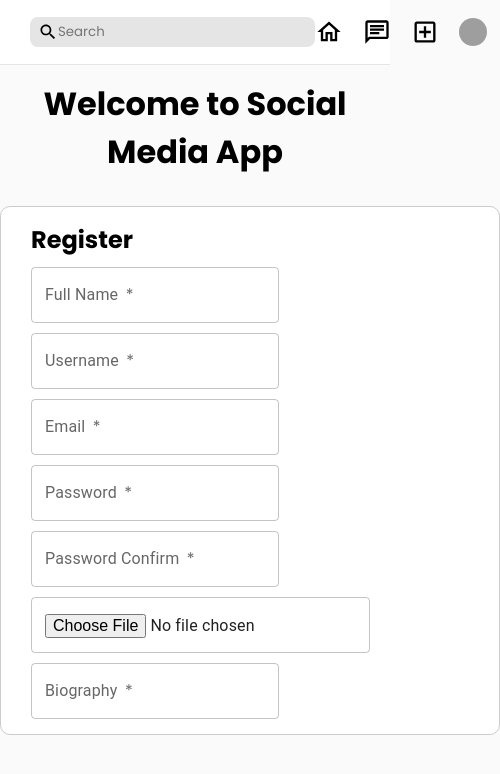
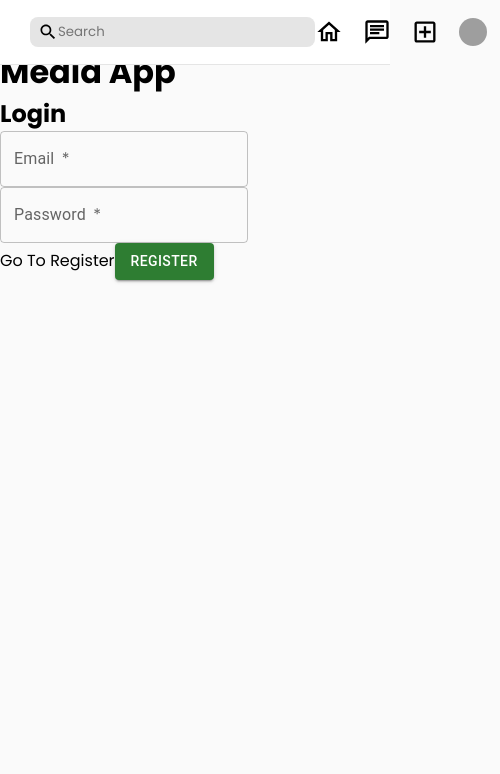
Before and after one commit to fatih3457/instagram-clone-project, a React (Create React App) app: page / in a window 390 px wide. Shown: the top 774 px of the page, 500 px wide, since content can reach past the window. Built offline with nearby package versions, Linux system fonts and the light colour scheme; grey boxes are pictures that could not be loaded.

Commit message:
fourteenth commit

```diff
--- a/src/App.jsx
+++ b/src/App.jsx
@@ -1,7 +1,8 @@
 import { useState } from "react";
 import { Header } from "./components/header/Header";
 import { Share } from "./components/share/Share";
-import { Register } from "./pages/home/register/Register";
+/* import { Register } from "./pages/home/register/Register"; */
+import { Login } from "./pages/home/login/Login";
 /* import { Messenger } from "./pages/home/messenger/Messenger"; */
 /* import { Home } from "./pages/home/Home"; */
 /* import { Profile } from "./pages/home/profile/Profile"; */
@@ -17,7 +18,8 @@ function App() {
       {/* <Home /> */}
       {/* <Profile /> */}
       {/* <Messenger /> */}
-      <Register />
+      {/* <Register /> */}
+      <Login />
     </div>
   );
 }
--- /dev/null
+++ b/src/pages/home/login/Login.jsx
@@ -0,0 +1,23 @@
+import { Button, TextField } from "@mui/material";
+
+export const Login = () => {
+  return (
+    <div className="auth-page">
+    <h1>Welcome to Social Media App</h1>
+    <form className="form">
+        <h2>Login</h2>
+
+        <div className="form-input">
+            <TextField required type="email" label="Email  " variant="outlined" />
+        </div>
+        <div className="form-input">
+            <TextField required type="password" label="Password  " variant="outlined" />
+        </div>
+        <a className="auth-link" href="/">
+            Go To Register
+        </a>
+        <Button type="submit" variant="contained" color="success">Register</Button>
+    </form>
+  </div>
+  )
+};
--- a/src/pages/home/register/Register.jsx
+++ b/src/pages/home/register/Register.jsx
@@ -1,4 +1,4 @@
-import { TextField } from "@mui/material";
+import { Button, TextField } from "@mui/material";
 import "./register.css";
 
 export const Register = () => {
@@ -28,6 +28,10 @@ export const Register = () => {
         <div className="form-input">
             <TextField required type="text" label="Biography  " variant="outlined" />
         </div>
+        <a className="auth-link" href="/">
+            Back To Login
+        </a>
+        <Button type="submit" variant="contained" color="success">Register</Button>
     </form>
   </div>
   )
--- a/src/pages/home/register/register.css
+++ b/src/pages/home/register/register.css
@@ -19,3 +19,25 @@
     padding: 15px 30px;
     row-gap: 10px;
 }
+
+.auth-page .form .form-input {
+    display: flex;
+    flex-direction: column;
+}
+
+.auth-page .form .auth-link {
+    color: blue;
+    font-size: 12px;
+    font-weight: 500;
+}
+
+@media (max-width: 768px) {
+    .auth-page .form {
+        width: 350px;
+    }
+
+    .auth-page h1 {
+        font-size: 24px;
+        padding: 0 10px;
+    }
+}
```
Also changed, not shown: src/components/chatOnline/chatOnline.css (+8 -0 lines), src/pages/home/messenger/messenger.css (+27 -0 lines).
